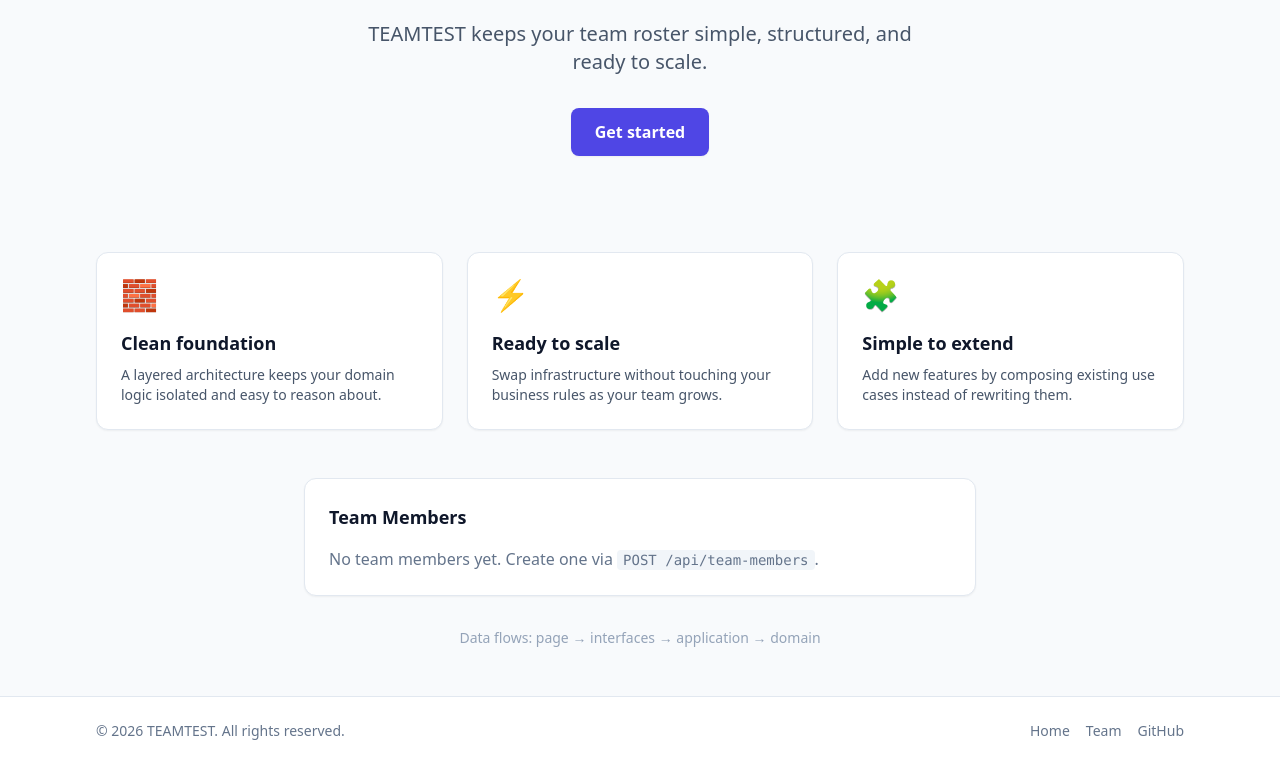
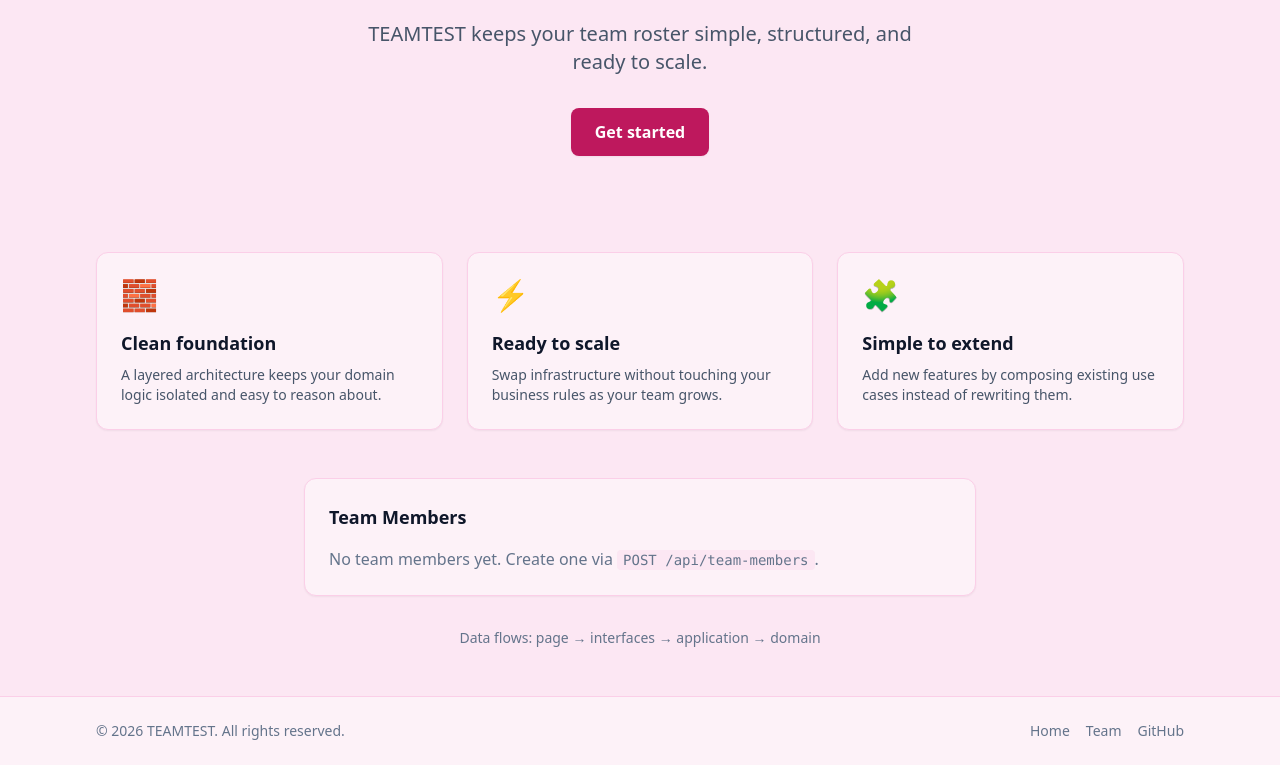
Before and after one commit to DiegolC97/TESTING32, a Next.js app: page / in a window 1280 px wide. Shown: the part 321-1086 px from the top of the page. Built offline with nearby package versions, Linux system fonts and the light colour scheme.

Commit message:
Restyle the page to a fully pink theme

```diff
--- a/src/app/components/Features.tsx
+++ b/src/app/components/Features.tsx
@@ -29,7 +29,7 @@ export function Features() {
         {features.map((feature) => (
           <div
             key={feature.title}
-            className="rounded-xl border border-slate-200 bg-white p-6 shadow-sm"
+            className="rounded-xl border border-pink-200 bg-pink-50 p-6 shadow-sm"
           >
             <span className="text-3xl" aria-hidden="true">
               {feature.icon}
--- a/src/app/layout.tsx
+++ b/src/app/layout.tsx
@@ -12,7 +12,7 @@ export default function RootLayout({
 }: Readonly<{ children: React.ReactNode }>) {
   return (
     <html lang="en">
-      <body className="min-h-screen bg-slate-50 text-slate-900 antialiased">
+      <body className="min-h-screen bg-pink-100 text-slate-900 antialiased">
         {children}
       </body>
     </html>
--- a/src/app/page.tsx
+++ b/src/app/page.tsx
@@ -48,19 +48,19 @@ export default async function HomePage() {
 
       <section
         id="team"
-        className="mx-auto max-w-2xl rounded-xl border border-slate-200 bg-white p-6 shadow-sm"
+        className="mx-auto max-w-2xl rounded-xl border border-pink-200 bg-pink-50 p-6 shadow-sm"
       >
         <h2 className="mb-4 text-lg font-semibold">Team Members</h2>
         {members.length === 0 ? (
           <p className="text-slate-500">
             No team members yet. Create one via{" "}
-            <code className="rounded bg-slate-100 px-1.5 py-0.5 text-sm">
+            <code className="rounded bg-pink-100 px-1.5 py-0.5 text-sm">
               POST /api/team-members
             </code>
             .
           </p>
         ) : (
-          <ul className="divide-y divide-slate-100">
+          <ul className="divide-y divide-pink-100">
             {members.map((m) => (
               <li key={m.id} className="flex items-center justify-between py-3">
                 <div>
@@ -76,7 +76,7 @@ export default async function HomePage() {
         )}
       </section>
 
-      <p className="mt-8 text-center text-sm text-slate-400">
+      <p className="mt-8 text-center text-sm text-slate-500">
         Data flows: page → interfaces → application → domain
       </p>
     </BaseLayout>
--- a/src/interfaces/components/BaseLayout.tsx
+++ b/src/interfaces/components/BaseLayout.tsx
@@ -20,7 +20,7 @@ export function BaseLayout({ header, footer, children }: BaseLayoutProps) {
   return (
     <div className="flex min-h-screen flex-col">
       {header ? (
-        <header className="border-b border-slate-200 bg-white">
+        <header className="border-b border-pink-200 bg-pink-50">
           <div className="mx-auto w-full max-w-6xl px-4 py-4 sm:px-6 lg:px-8">
             {header}
           </div>
@@ -34,7 +34,7 @@ export function BaseLayout({ header, footer, children }: BaseLayoutProps) {
       </main>
 
       {footer ? (
-        <footer className="border-t border-slate-200 bg-white">
+        <footer className="border-t border-pink-200 bg-pink-50">
           <div className="mx-auto w-full max-w-6xl px-4 py-6 sm:px-6 lg:px-8">
             {footer}
           </div>
--- a/tailwind.config.ts
+++ b/tailwind.config.ts
@@ -9,8 +9,8 @@ const config: Config = {
     extend: {
       colors: {
         brand: {
-          DEFAULT: "#4f46e5",
-          dark: "#4338ca",
+          DEFAULT: "#be185d", // pink-700
+          dark: "#9d174d", // pink-800
         },
       },
     },
```
